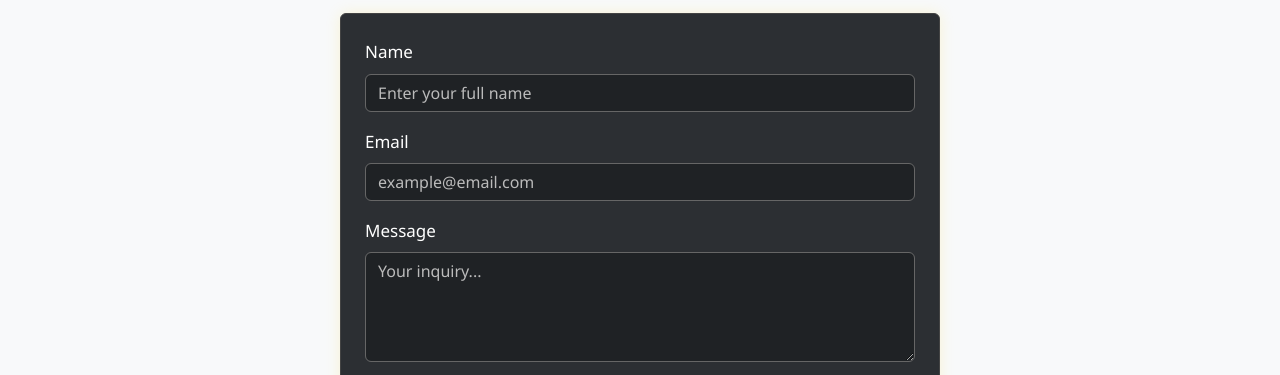
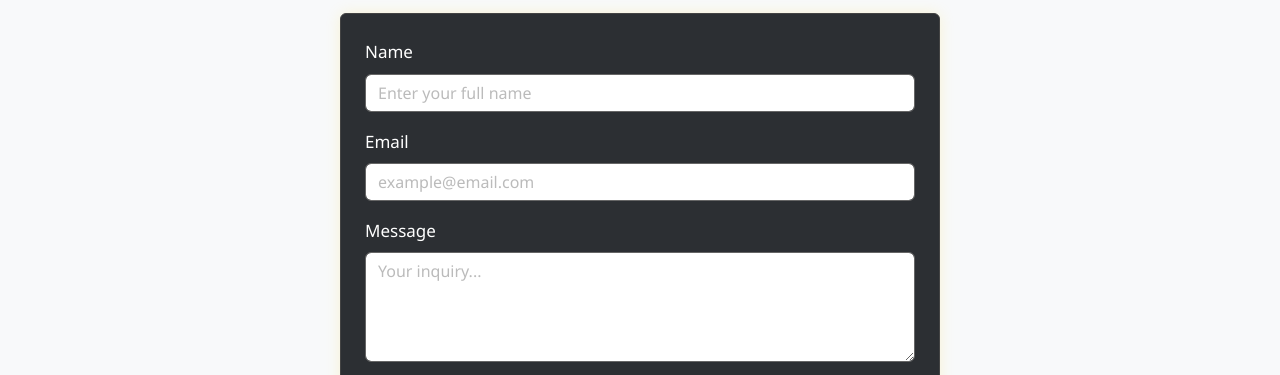
Before and after one commit to sphbndc/FINALPROJECT, a plain HTML site: page contact.html in a window 1280 px wide. Shown: the part 403-778 px from the top of the page. Drawn offline with nearby package versions, Linux system fonts and the light colour scheme.

Commit message:
Update style.css

```diff
--- a/style.css
+++ b/style.css
@@ -95,7 +95,6 @@ footer a:hover {
 
 .contact-form input,
 .contact-form textarea {
-  background-color: #1f2225;
   color: #fff;
   border: 1px solid #666;
 }
```
